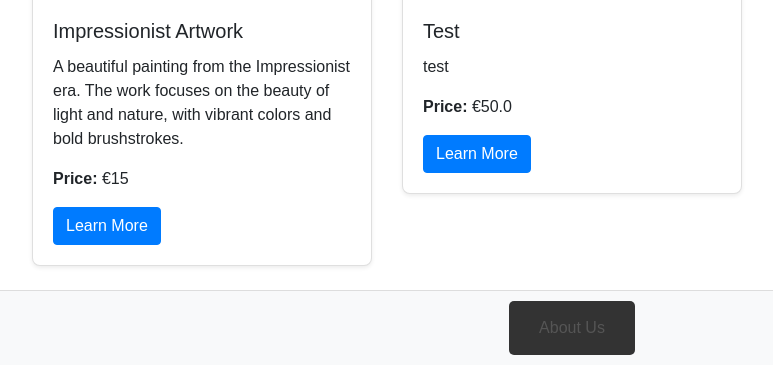
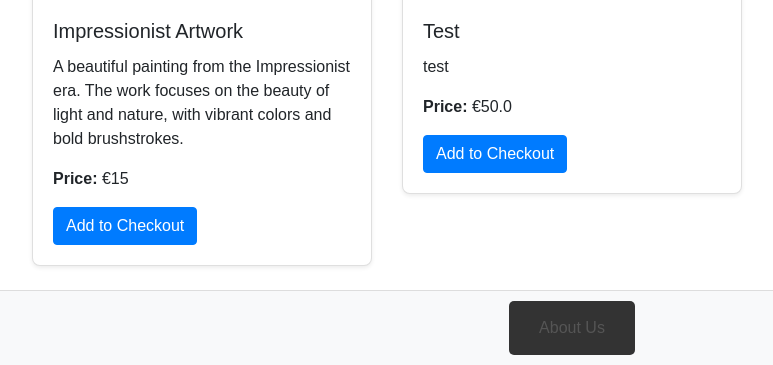
Before and after one commit to Nikoliadis/DEV5003-Nikoliadis, a Flask app: page /events in a window 1280 px wide. Shown: the part 1037-1402 px from the top of the page, without its empty margins (68-841 px from the left). Run offline with Flask 3, Linux system fonts and the light colour scheme; some libraries are stand-ins or nearby versions.

Commit message:
Still trying to fix the add events

```diff
--- a/server.py
+++ b/server.py
@@ -587,9 +587,8 @@ def buy_ticket():
 @app.route('/add_to_checkout', methods=['POST'])
 def add_to_checkout():
     item_id = request.json.get('item_id')
-    # Preserve the original structure while adding quantity management
     items = session.get('checkout_items', [])
-    items.append(item_id)  # Append the item ID as in the original logic
+    items.append(item_id)  # Append the item ID
     session['checkout_items'] = items
     return jsonify(success=True, message="Item added to checkout!", redirect_url=url_for('home', item_added='true'))
 
--- a/templates/events.html
+++ b/templates/events.html
@@ -15,7 +15,7 @@
                     <p><strong>Price:</strong> €{{ event.price }}</p>
                     {% endif %}
                     {% if event.id %}
-                    <a href="{{ url_for('item_detail', item_id=event.id) }}" class="btn btn-primary">Learn More</a>
+                    <button class="btn btn-primary add-to-checkout-btn" data-item-id="{{ event.id }}">Add to Checkout</button>
                     {% else %}
                     <p class="text-muted text-center mt-3">Details unavailable</p>
                     {% endif %}
@@ -25,4 +25,53 @@
         {% endfor %}
     </div>
 </div>
+
+<!-- Popup Message -->
+<div id="popup-message" style="position: fixed; bottom: 20px; right: 20px; background-color: #28a745; color: white; padding: 15px; border-radius: 8px; box-shadow: 0 4px 8px rgba(0, 0, 0, 0.2); z-index: 1000; display: none; opacity: 1; transition: opacity 1s;">
+    Item added to checkout!
+</div>
+
+<script>
+    document.addEventListener('DOMContentLoaded', function () {
+        // Attach click event to all Add to Checkout buttons
+        document.querySelectorAll('.add-to-checkout-btn').forEach(button => {
+            button.addEventListener('click', function () {
+                const itemId = this.getAttribute('data-item-id');
+
+                // Send request to add item to checkout
+                fetch('/add_to_checkout', {
+                    method: 'POST',
+                    headers: {
+                        'Content-Type': 'application/json'
+                    },
+                    body: JSON.stringify({ item_id: itemId })
+                })
+                .then(response => response.json())
+                .then(data => {
+                    if (data.success) {
+                        // Show popup message
+                        const popup = document.getElementById('popup-message');
+                        popup.style.display = 'block';
+                        popup.style.opacity = '1'; // Ensure visibility
+
+                        // Fade out after 3 seconds
+                        setTimeout(() => {
+                            popup.style.opacity = '0'; // Fade out
+                            setTimeout(() => {
+                                popup.style.display = 'none'; // Hide after fade-out
+                            }, 1000); // Match transition duration
+                        }, 3000);
+                    } else {
+                        alert('Failed to add item to checkout.');
+                    }
+                })
+                .catch(error => {
+                    console.error('Error:', error);
+                    alert('An error occurred while adding to checkout.');
+                });
+            });
+        });
+    });
+</script>
+
 {% endblock %}
```
Also changed, not shown: instance/users.db.
